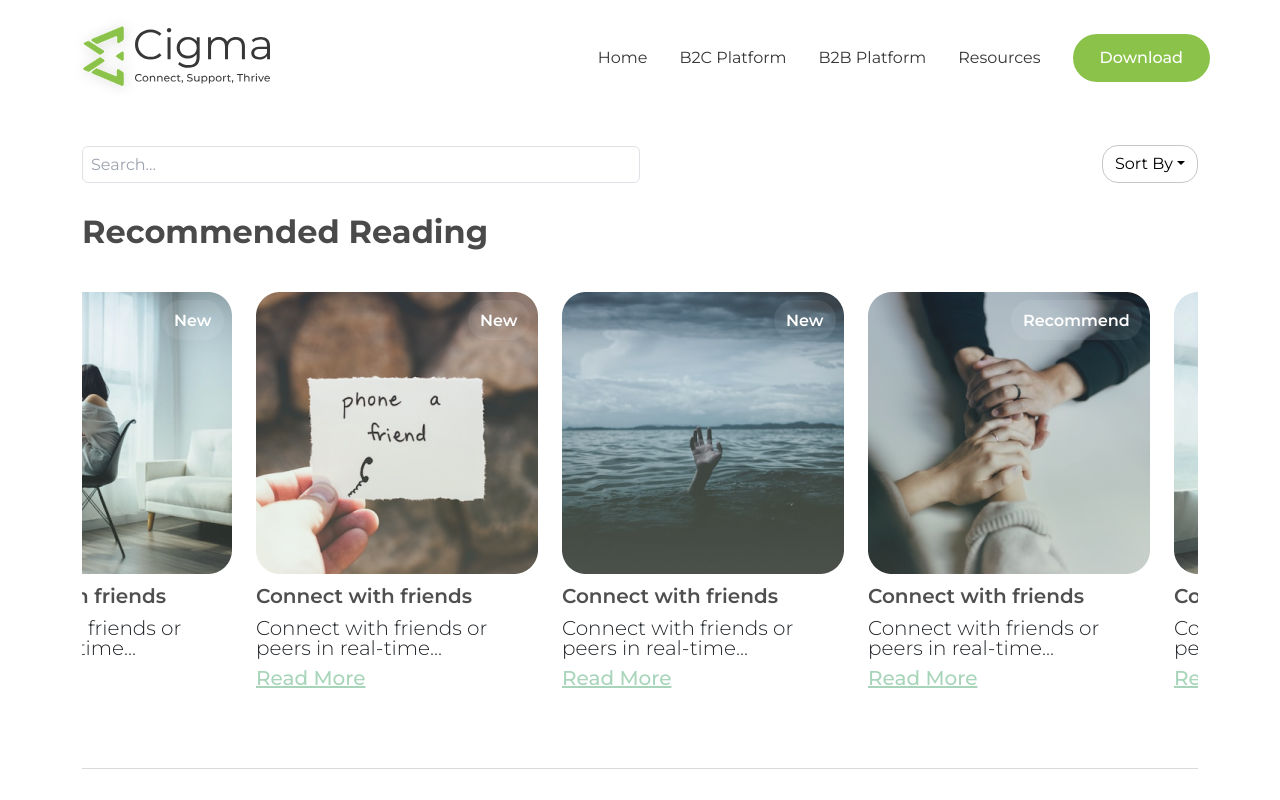
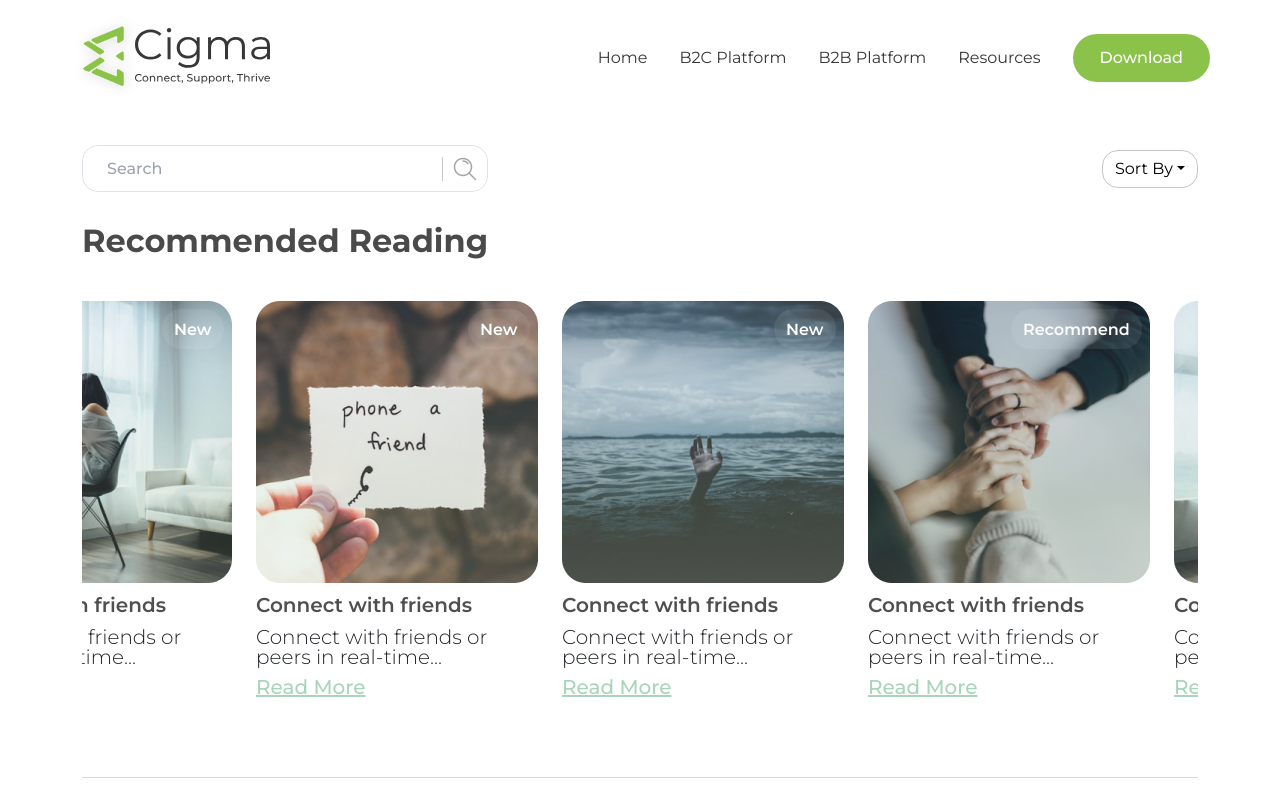
Before and after one commit to Nadir123649/Marsa_Global, a Next.js app: page /resources in a window 1280 px wide. Shown: the top 800 px of the page. Built offline with nearby package versions, Linux system fonts and the light colour scheme.

Commit message:
add search field

```diff
--- a/src/components/ResourcesHead.jsx
+++ b/src/components/ResourcesHead.jsx
@@ -1,4 +1,4 @@
-import { PodFour, PodOne, PodThree, PodTwo } from "@/utils";
+import { PodFour, PodOne, PodThree, PodTwo, SearchIcon } from "@/utils";
 import Image from 'next/image';
 import { Container, Dropdown } from 'react-bootstrap';
 
@@ -8,12 +8,15 @@ const ResourcesHead = () => {
             <Container>
                 <div className="flex justify-between items-center">
                     {/* Left side: Search input */}
-          <div className="w-1/2">
+                    <div className="input-search relative min-w-[406px] rounded-[16px] border border-[#C6C6C6] ">
                         <input
                             type="text"
-              placeholder="Search..."
-              className="w-full p-2 border border-gray-300 rounded"
+                            placeholder="Search"
+                            className="w-full px-4 text-[16px] font-medium  py-[13px] rounded-[16px] "
                         />
+                        <div className="search-box absolute right-[10px] bottom-[10px] h-[24px]">
+                            <Image src={SearchIcon} />
+                        </div>
                     </div>
 
                     {/* Right side: Sort dropdown */}
@@ -22,7 +25,6 @@ const ResourcesHead = () => {
                             <Dropdown.Toggle id="dropdown-basic" className="sort-dropdown">
                                 Sort By
                             </Dropdown.Toggle>
-
                             <Dropdown.Menu>
                                 <Dropdown.Item href="/">Readings</Dropdown.Item>
                                 <Dropdown.Item href="/">Blogs</Dropdown.Item>
--- a/src/styles/index.css
+++ b/src/styles/index.css
@@ -434,3 +434,14 @@ img {
   color: black !important;
   border: 1px solid #c6c6c6 !important;
 }
+
+
+input:focus{
+border: none;
+outline:none;
+}
+
+.search-box{
+  border-left: 1px solid #C6C6C6;
+  padding-left: 10px;
+}
--- a/src/utils/index.jsx
+++ b/src/utils/index.jsx
@@ -46,3 +46,4 @@ export { default as PodOne} from "../../public/images/pod-one.png";
 export { default as PodTwo} from "../../public/images/pod-two.png";
 export { default as PodThree} from "../../public/images/pod-three.png";
 export { default as PodFour} from "../../public/images/pod-four.png";
+export { default as SearchIcon} from "../../public/images/search-icon.svg";
```
Also changed, not shown: public/images/search-icon.svg (added). Lines whose indentation alone changed are shown as unchanged.
